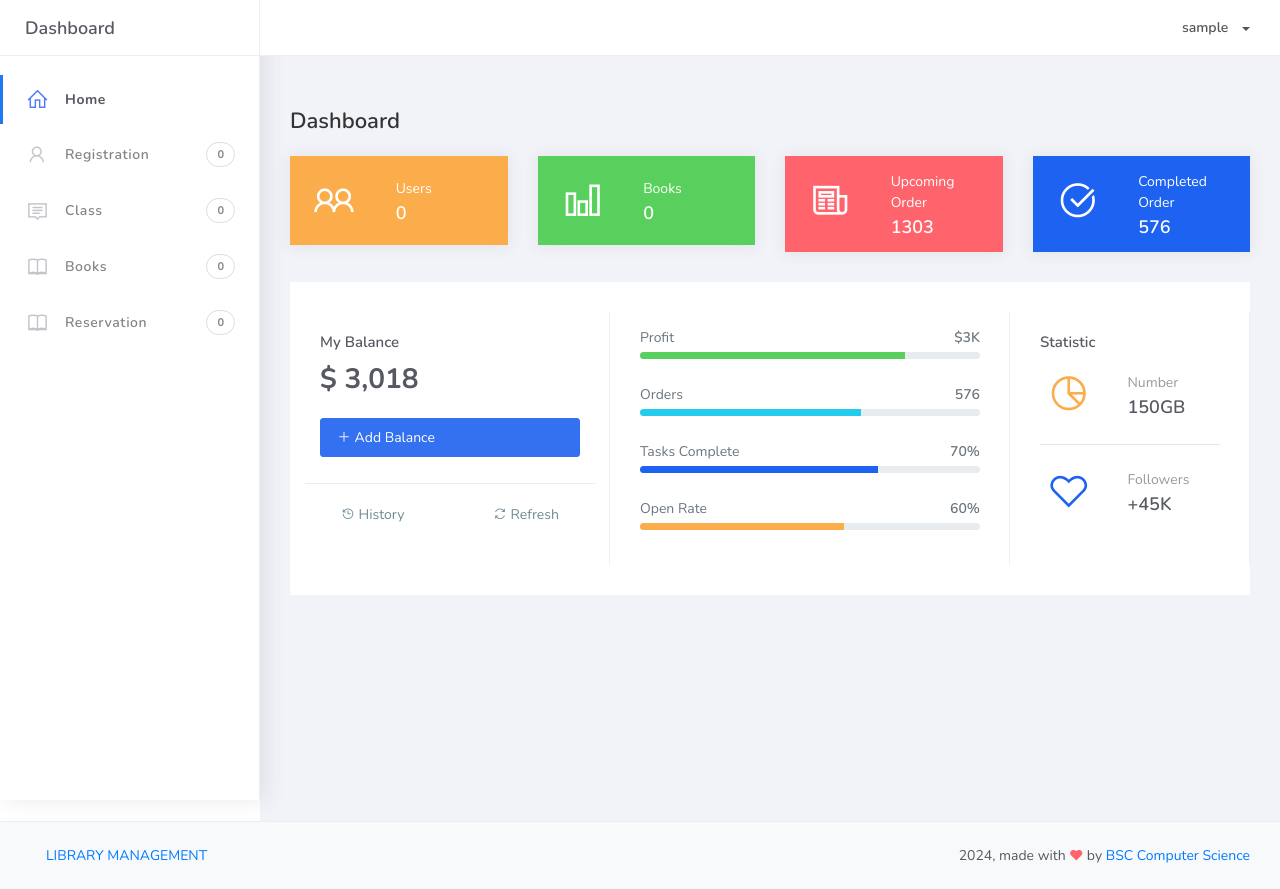
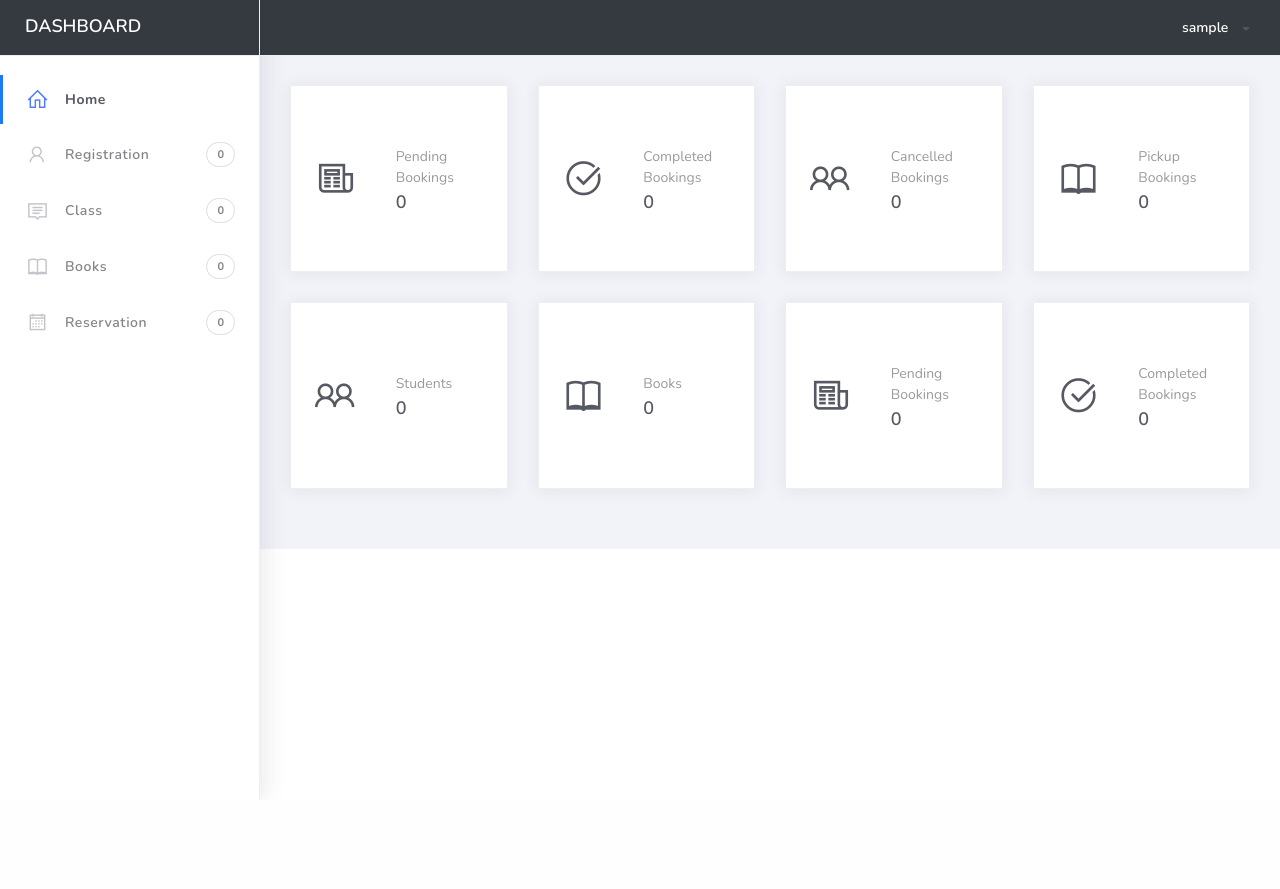
Before and after one commit to maheshmohan7319/LIBRARYMANAGEMENT, a PHP site: page /admin/admin_dashboard.php in a window 1280 px wide. After the commit the page ends 800 px from the top, so only its background shows below. Run offline with PHP 8.4, Linux system fonts and the light colour scheme; the visitor is signed in with stand-in values (Sample User, id 1); data that the repository does not hold is empty.

Commit message:
commit changes

```diff
--- a/admin/admin_dashboard.php
+++ b/admin/admin_dashboard.php
@@ -2,60 +2,123 @@
 include 'header.php';
 include 'nav.php';
 
-session_start();
+
+$rp_count_query = "SELECT COUNT(*) AS rp_count FROM reservations WHERE status = 'pending'";
+$rp_count_result = $conn->query($rp_count_query);
+$rp_count = $rp_count_result->fetch_assoc()['rp_count'];
+
+$rc_count_query = "SELECT COUNT(*) AS rc_count FROM reservations WHERE status = 'completed'";
+$rc_count_result = $conn->query($rc_count_query);
+$rc_count = $rc_count_result->fetch_assoc()['rc_count'];
+
+$rca_count_query = "SELECT COUNT(*) AS rca_count FROM reservations WHERE status = 'cancelled'";
+$rca_count_result = $conn->query($rca_count_query);
+$rca_count = $rca_count_result->fetch_assoc()['rca_count'];
 
 
-if (!isset($_SESSION['user_id']) || $_SESSION['role'] != 'admin') {
-    header("Location: index.php");
-    exit();
-}
+$rcp_count_query = "SELECT COUNT(*) AS rc_count FROM reservations WHERE status = 'picked'";
+$rcp_count_result = $conn->query($rcp_count_query);
+$rcp_count = $rcp_count_result->fetch_assoc()['rc_count'];
 
-$admin_id = $_SESSION['user_id'];
-
-
-$user_count_query = "SELECT COUNT(*) AS user_count FROM users";
-$user_count_result = $conn->query($user_count_query);
-$user_count = $user_count_result->fetch_assoc()['user_count'];
-
-
-$book_count_query = "SELECT COUNT(*) AS book_count FROM books";
-$book_count_result = $conn->query($book_count_query);
-$book_count = $book_count_result->fetch_assoc()['book_count'];
 
 ?>
 
 
 
-<!DOCTYPE html>
-<html>
-<head>
-	<meta http-equiv="X-UA-Compatible" content="IE=edge,chrome=1" />
-	<title>Admin Dashboard</title>
-	<meta content='width=device-width, initial-scale=1.0, maximum-scale=1.0, user-scalable=0, shrink-to-fit=no' name='viewport' />
-	<link rel="stylesheet" href="../assets/css/bootstrap.min.css">
-	<link rel="stylesheet" href="https://fonts.googleapis.com/css?family=Nunito:200,200i,300,300i,400,400i,600,600i,700,700i,800,800i,900,900i">
-	<link rel="stylesheet" href="../assets/css/ready.css">
-	<link rel="stylesheet" href="../assets/css/demo.css">
-</head>
-<body>
-	<div class="wrapper">
 <div class="main-panel">
     <div class="content">
         <div class="container-fluid">
-						<h4 class="page-title">Dashboard</h4>
             <div class="row">
                 <div class="col-md-3">
-								<div class="card card-stats card-warning">
-									<div class="card-body ">
+                    <div class="card card-stats bg-white shadow">
+                        <div class="card-body">
                             <div class="row">
-											<div class="col-5">
+                                <div class="col-5 py-5">
+                                    <div class="icon-big text-center">
+                                        <i class="la la-newspaper-o"></i>
+                                    </div>
+                                </div>
+                                <div class="col-7 d-flex align-items-center">
+                                    <div class="numbers">
+                                        <p class="card-category">Pending Bookings</p>
+                                        <h4 class="card-title"><?php echo $rp_count; ?></h4>
+                                    </div>
+                                </div>
+                            </div>
+                        </div>
+                    </div>
+                </div>
+                <div class="col-md-3">
+                    <div class="card card-stats bg-white shadow">
+                        <div class="card-body">
+                            <div class="row">
+                                <div class="col-5  py-5">
+                                    <div class="icon-big text-center">
+                                        <i class="la la-check-circle"></i>
+                                    </div>
+                                </div>
+                                <div class="col-7 d-flex align-items-center">
+                                    <div class="numbers">
+                                        <p class="card-category">Completed Bookings</p>
+                                        <h4 class="card-title"><?php echo $rc_count; ?></h4>
+                                    </div>
+                                </div>
+                            </div>
+                        </div>
+                    </div>
+                </div>
+				<div class="col-md-3">
+                    <div class="card card-stats bg-white shadow">
+                        <div class="card-body">
+                            <div class="row">
+                                <div class="col-5 py-5">
                                     <div class="icon-big text-center">
                                         <i class="la la-users"></i>
                                     </div>
                                 </div>
                                 <div class="col-7 d-flex align-items-center">
                                     <div class="numbers">
-													<p class="card-category">Users</p>
+                                        <p class="card-category">Cancelled Bookings</p>
+                                        <h4 class="card-title"><?php echo $rca_count; ?></h4>
+                                    </div>
+                                </div>
+                            </div>
+                        </div>
+                    </div>
+                </div>
+                <div class="col-md-3">
+                    <div class="card card-stats bg-white shadow">
+                        <div class="card-body">
+                            <div class="row">
+                                <div class="col-5 py-5" >
+                                    <div class="icon-big text-center">
+                                        <i class="la la-book"></i>
+                                    </div>
+                                </div>
+                                <div class="col-7 d-flex align-items-center">
+                                    <div class="numbers">
+                                        <p class="card-category">Pickup Bookings</p>
+                                        <h4 class="card-title"><?php echo $rcp_count; ?></h4>
+                                    </div>
+                                </div>
+                            </div>
+                        </div>
+                    </div>
+                </div>
+            </div>
+			<div class="row">
+                <div class="col-md-3">
+                    <div class="card card-stats bg-white shadow">
+                        <div class="card-body">
+                            <div class="row">
+                                <div class="col-5 py-5">
+                                    <div class="icon-big text-center">
+                                        <i class="la la-users"></i>
+                                    </div>
+                                </div>
+                                <div class="col-7 d-flex align-items-center">
+                                    <div class="numbers">
+                                        <p class="card-category">Students</p>
                                         <h4 class="card-title"><?php echo $user_count; ?></h4>
                                     </div>
                                 </div>
@@ -64,12 +127,12 @@ $book_count = $book_count_result->fetch_assoc()['book_count'];
                     </div>
                 </div>
                 <div class="col-md-3">
-								<div class="card card-stats card-success">
-									<div class="card-body ">
+                    <div class="card card-stats bg-white shadow">
+                        <div class="card-body">
                             <div class="row">
-											<div class="col-5">
+                                <div class="col-5 py-5" >
                                     <div class="icon-big text-center">
-													<i class="la la-bar-chart"></i>
+                                        <i class="la la-book"></i>
                                     </div>
                                 </div>
                                 <div class="col-7 d-flex align-items-center">
@@ -83,18 +146,18 @@ $book_count = $book_count_result->fetch_assoc()['book_count'];
                     </div>
                 </div>
                 <div class="col-md-3">
-								<div class="card card-stats card-danger">
+                    <div class="card card-stats bg-white shadow">
                         <div class="card-body">
                             <div class="row">
-											<div class="col-5">
+                                <div class="col-5 py-5">
                                     <div class="icon-big text-center">
                                         <i class="la la-newspaper-o"></i>
                                     </div>
                                 </div>
                                 <div class="col-7 d-flex align-items-center">
                                     <div class="numbers">
-													<p class="card-category">Upcoming Order</p>
-													<h4 class="card-title">1303</h4>
+                                        <p class="card-category">Pending Bookings</p>
+                                        <h4 class="card-title"><?php echo $rp_count; ?></h4>
                                     </div>
                                 </div>
                             </div>
@@ -102,116 +165,20 @@ $book_count = $book_count_result->fetch_assoc()['book_count'];
                     </div>
                 </div>
                 <div class="col-md-3">
-								<div class="card card-stats card-primary">
-									<div class="card-body ">
+                    <div class="card card-stats bg-white shadow">
+                        <div class="card-body">
                             <div class="row">
-											<div class="col-5">
+                                <div class="col-5  py-5">
                                     <div class="icon-big text-center">
                                         <i class="la la-check-circle"></i>
                                     </div>
                                 </div>
                                 <div class="col-7 d-flex align-items-center">
                                     <div class="numbers">
-													<p class="card-category">Completed Order</p>
-													<h4 class="card-title">576</h4>
+                                        <p class="card-category">Completed Bookings</p>
+                                        <h4 class="card-title"><?php echo $rc_count; ?></h4>
                                     </div>
                                 </div>
-										</div>
-									</div>
-								</div>
-							</div>
-
-						</div>
-						<div class="row">
-
-							<div class="col-md-12 mx-auto">
-
-								<div class="row row-card-no-pd">
-							<div class="col-md-4">
-								<div class="card">
-									<div class="card-body">
-										<p class="fw-bold mt-1">My Balance</p>
-										<h4><b>$ 3,018</b></h4>
-										<a href="#" class="btn btn-primary btn-full text-left mt-3 mb-3"><i class="la la-plus"></i> Add Balance</a>
-									</div>
-									<div class="card-footer">
-										<ul class="nav">
-											<li class="nav-item"><a class="btn btn-default btn-link" href="#"><i class="la la-history"></i> History</a></li>
-											<li class="nav-item ml-auto"><a class="btn btn-default btn-link" href="#"><i class="la la-refresh"></i> Refresh</a></li>
-										</ul>
-									</div>
-								</div>
-							</div>
-							<div class="col-md-5">
-								<div class="card">
-									<div class="card-body">
-										<div class="progress-card">
-											<div class="d-flex justify-content-between mb-1">
-												<span class="text-muted">Profit</span>
-												<span class="text-muted fw-bold"> $3K</span>
-											</div>
-											<div class="progress mb-2" style="height: 7px;">
-												<div class="progress-bar bg-success" role="progressbar" style="width: 78%" aria-valuenow="78" aria-valuemin="0" aria-valuemax="100" data-toggle="tooltip" data-placement="top" title="78%"></div>
-											</div>
-										</div>
-										<div class="progress-card">
-											<div class="d-flex justify-content-between mb-1">
-												<span class="text-muted">Orders</span>
-												<span class="text-muted fw-bold"> 576</span>
-											</div>
-											<div class="progress mb-2" style="height: 7px;">
-												<div class="progress-bar bg-info" role="progressbar" style="width: 65%" aria-valuenow="60" aria-valuemin="0" aria-valuemax="100" data-toggle="tooltip" data-placement="top" title="65%"></div>
-											</div>
-										</div>
-										<div class="progress-card">
-											<div class="d-flex justify-content-between mb-1">
-												<span class="text-muted">Tasks Complete</span>
-												<span class="text-muted fw-bold"> 70%</span>
-											</div>
-											<div class="progress mb-2" style="height: 7px;">
-												<div class="progress-bar bg-primary" role="progressbar" style="width: 70%" aria-valuenow="70" aria-valuemin="0" aria-valuemax="100" data-toggle="tooltip" data-placement="top" title="70%"></div>
-											</div>
-										</div>
-										<div class="progress-card">
-											<div class="d-flex justify-content-between mb-1">
-												<span class="text-muted">Open Rate</span>
-												<span class="text-muted fw-bold"> 60%</span>
-											</div>
-											<div class="progress mb-2" style="height: 7px;">
-												<div class="progress-bar bg-warning" role="progressbar" style="width: 60%" aria-valuenow="60" aria-valuemin="0" aria-valuemax="100" data-toggle="tooltip" data-placement="top" title="60%"></div>
-											</div>
-										</div>
-									</div>
-								</div>
-							</div>
-							<div class="col-md-3">
-								<div class="card card-stats">
-									<div class="card-body">
-										<p class="fw-bold mt-1">Statistic</p>
-										<div class="row">
-											<div class="col-5">
-												<div class="icon-big text-center icon-warning">
-													<i class="la la-pie-chart text-warning"></i>
-												</div>
-											</div>
-											<div class="col-7 d-flex align-items-center">
-												<div class="numbers">
-													<p class="card-category">Number</p>
-													<h4 class="card-title">150GB</h4>
-												</div>
-											</div>
-										</div>
-										<hr/>
-										<div class="row">
-											<div class="col-5">
-												<div class="icon-big text-center">
-													<i class="la la-heart-o text-primary"></i>
-												</div>
-											</div>
-											<div class="col-7 d-flex align-items-center">
-												<div class="numbers">
-													<p class="card-category">Followers</p>
-													<h4 class="card-title">+45K</h4>
                             </div>
                         </div>
                     </div>
@@ -223,36 +190,18 @@ $book_count = $book_count_result->fetch_assoc()['book_count'];
 </div>
 </div>
 
-					</div>
-				</div>
-			</div>
-		</div>
-	</div>
-
-	<footer class="footer bg-light">
-        <div class="container-fluid">
-            <nav class="pull-left">
-                <ul class="nav">
-                    <li class="nav-item">
-                        <a class="nav-link" href="#">
-                            LIBRARY MANAGEMENT
-                        </a>
-                    </li>
-                </ul>
-            </nav>
-            <div class="ml-auto">
-                <span>2024, made with <i class="la la-heart heart text-danger"></i> by <a href="#">BSC Computer Science</a></span>
-            </div>
-        </div>
-    </footer>
-
-</body>
 <script src="../assets/js/core/jquery.3.2.1.min.js"></script>
 <script src="../assets/js/plugin/jquery-ui-1.12.1.custom/jquery-ui.min.js"></script>
 <script src="../assets/js/core/popper.min.js"></script>
 <script src="../assets/js/core/bootstrap.min.js"></script>
+<script src="../assets/js/plugin/chartist/chartist.min.js"></script>
+<script src="../assets/js/plugin/chartist/plugin/chartist-plugin-tooltip.min.js"></script>
+<script src="../assets/js/plugin/bootstrap-toggle/bootstrap-toggle.min.js"></script>
+<script src="../assets/js/plugin/jquery-mapael/jquery.mapael.min.js"></script>
+<script src="../assets/js/plugin/jquery-mapael/maps/world_countries.min.js"></script>
 <script src="../assets/js/plugin/chart-circle/circles.min.js"></script>
 <script src="../assets/js/plugin/jquery-scrollbar/jquery.scrollbar.min.js"></script>
 <script src="../assets/js/ready.min.js"></script>
 <script src="../assets/js/demo.js"></script>
+</body>
 </html>
--- a/admin/book.php
+++ b/admin/book.php
@@ -35,7 +35,7 @@ $result = $conn->query($sql);
 <html>
 <head>
     <meta http-equiv="X-UA-Compatible" content="IE=edge,chrome=1" />
-    <title>LMS - Book List</title>
+    <title>LMS - Books</title>
     <meta content='width=device-width, initial-scale=1.0, maximum-scale=1.0, user-scalable=0, shrink-to-fit=no' name='viewport' />
     <link rel="stylesheet" href="../assets/css/bootstrap.min.css">
     <link rel="stylesheet" href="https://fonts.googleapis.com/css?family=Nunito:200,200i,300,300i,400,400i,600,600i,700,700i,800,800i,900,900i">
@@ -54,7 +54,7 @@ $result = $conn->query($sql);
         <div class="main-panel">
             <div class="content">
                 <div class="container-fluid">
-                    <h4 class="page-title">Book List</h4>
+                    <h4 class="page-title">Books</h4>
                     <div class="d-flex justify-content-end mb-3">
                         <a href="book_creation.php" class="btn btn-dark btn-lg">Create Book</a>
                     </div>
--- a/admin/class.php
+++ b/admin/class.php
@@ -35,7 +35,7 @@ $result = $conn->query($sql);
 <html>
 <head>
     <meta http-equiv="X-UA-Compatible" content="IE=edge,chrome=1" />
-    <title>LMS - Class List</title>
+    <title>LMS - Classes</title>
     <meta content='width=device-width, initial-scale=1.0, maximum-scale=1.0, user-scalable=0, shrink-to-fit=no' name='viewport' />
     <link rel="stylesheet" href="../assets/css/bootstrap.min.css">
     <link rel="stylesheet" href="https://fonts.googleapis.com/css?family=Nunito:200,200i,300,300i,400,400i,600,600i,700,700i,800,800i,900,900i">
@@ -47,7 +47,7 @@ $result = $conn->query($sql);
         <div class="main-panel">
             <div class="content">
                 <div class="container-fluid">
-                    <h4 class="page-title">Class List</h4>
+                    <h4 class="page-title">Classes</h4>
                     <div class="d-flex justify-content-end mb-3">
                         <a href="class_creation.php" class="btn btn-dark btn-lg">Create Class</a>
                     </div>
--- a/admin/header.php
+++ b/admin/header.php
@@ -19,31 +19,20 @@ $admin_id = $_SESSION['username'];
     <link rel="stylesheet" href="../assets/css/demo.css">
 </head>
 <body>
-<div class="main-header">
+<div class="main-header -dark bg-dark">
     <div class="logo-header">
-        <a href="admin_dashboard.php" class="logo">Dashboard</a>
-        <button class="navbar-toggler sidenav-toggler ml-auto" type="button" data-toggle="collapse" data-target="collapse" aria-controls="sidebar" aria-expanded="false" aria-label="Toggle navigation">
-            <span class="navbar-toggler-icon"></span>
-        </button>
-        <button class="topbar-toggler more"><i class="la la-ellipsis-v"></i></button>
+        <a href="admin_dashboard.php" class="logo"  style="color: white;">DASHBOARD</a>
     </div>
-    <nav class="navbar navbar-header navbar-expand-lg">
+    <nav class="navbar navbar-header navbar-expand-lg navbar-dark bg-dark">
         <div class="container-fluid">
             <ul class="navbar-nav topbar-nav ml-md-auto align-items-center">
                 <li class="nav-item dropdown">
-                    <a class="dropdown-toggle profile-pic" data-toggle="dropdown" href="#" aria-expanded="false">
-                        <span><?php echo $admin_id; ?></span>
-                    </a>
+                <a class="dropdown-toggle profile-pic text-white" data-toggle="dropdown" href="#" aria-expanded="false">
+                    <span class="h5"  style="color: white;"><?php echo $admin_id; ?></span>
+                </a>
+
                     <ul class="dropdown-menu dropdown-user">
-                        <li>
-                            <div class="user-box">
-                                <div class="u-text">
-                                    <h4><?php echo $admin_id; ?></h4>
-                                    <p class="text-muted">Admin</p>
-                                    <a href="profile.html" class="btn btn-rounded btn-danger btn-sm">View Profile</a>
-                                </div>
-                            </div>
-                        </li>
+                    <a class="dropdown-item" href="../logout.php"><i class="fa fa-power-off"></i> View Profile</a>
                         <div class="dropdown-divider"></div>
                         <a class="dropdown-item" href="../logout.php"><i class="fa fa-power-off"></i> Logout</a>
                     </ul>
--- a/admin/nav.php
+++ b/admin/nav.php
@@ -1,12 +1,10 @@
 <?php
 include '../db_connect.php';
 
-// Fetch the count of users
 $user_count_query = "SELECT COUNT(*) AS user_count FROM users";
 $user_count_result = $conn->query($user_count_query);
 $user_count = $user_count_result->fetch_assoc()['user_count'];
 
-// Fetch the count of classes
 $class_count_query = "SELECT COUNT(*) AS class_count FROM classes";
 $class_count_result = $conn->query($class_count_query);
 $class_count = $class_count_result->fetch_assoc()['class_count'];
@@ -19,61 +17,47 @@ $reservation_count_query = "SELECT COUNT(*) AS reservation_count FROM reservatio
 $reservation_count_result = $conn->query($reservation_count_query);
 $reservation_count = $reservation_count_result->fetch_assoc()['reservation_count'];
 
+
+$current_page = basename($_SERVER['PHP_SELF']);
 ?>
 
-<!DOCTYPE html>
-<html lang="en">
-<head>
-    <<meta http-equiv="X-UA-Compatible" content="IE=edge,chrome=1" />
-	<meta content='width=device-width, initial-scale=1.0, maximum-scale=1.0, user-scalable=0, shrink-to-fit=no' name='viewport' />
-	<link rel="stylesheet" href="../assets/css/bootstrap.min.css">
-	<link rel="stylesheet" href="https://fonts.googleapis.com/css?family=Nunito:200,200i,300,300i,400,400i,600,600i,700,700i,800,800i,900,900i">
-	<link rel="stylesheet" href="../assets/css/ready.css">
-	<link rel="stylesheet" href="../assets/css/demo.css">
-</head>
-<body>
 <div class="sidebar">
     <div class="scrollbar-inner sidebar-wrapper">
-
         <ul class="nav">
-						<li class="nav-item active">
+            <li class="nav-item <?php echo $current_page == 'admin_dashboard.php' ? 'active' : ''; ?>">
                 <a href="admin_dashboard.php">
                     <i class="la la-home"></i>
                     <p>Home</p>
                 </a>
             </li>
-						<li class="nav-item">
+            <li class="nav-item <?php echo $current_page == 'registration.php' ? 'active' : ''; ?>">
                 <a href="registration.php">
                     <i class="la la-user"></i>
                     <p>Registration</p>
                     <span class="badge badge-count"><?php echo $user_count; ?></span>
                 </a>
             </li>
-						<li class="nav-item">
+            <li class="nav-item <?php echo $current_page == 'class.php' ? 'active' : ''; ?>">
                 <a href="class.php">
                     <i class="la la-comment"></i>
                     <p>Class</p>
                     <span class="badge badge-count"><?php echo $class_count; ?></span>
                 </a>
             </li>
-						<li class="nav-item">
+            <li class="nav-item <?php echo $current_page == 'book.php' ? 'active' : ''; ?>">
                 <a href="book.php">
                     <i class="la la-book"></i>
                     <p>Books</p>
                     <span class="badge badge-count"><?php echo $book_count; ?></span>
                 </a>
             </li>
-
-						<li class="nav-item">
+            <li class="nav-item <?php echo $current_page == 'reservation.php' ? 'active' : ''; ?>">
                 <a href="reservation.php">
-							<i class="la la-book"></i>
+                    <i class="la la-calendar"></i>
                     <p>Reservation</p>
                     <span class="badge badge-count"><?php echo $reservation_count; ?></span>
                 </a>
             </li>
-
         </ul>
     </div>
 </div>
-</body>
-</html>
--- a/db_connect.php
+++ b/db_connect.php
@@ -3,7 +3,7 @@ $servername = "localhost";
 $username = "root";
 $password = "";
 $dbname = "library_system";
-$conn = new mysqli($servername, $username, $password, $dbname,3306);
+$conn = new mysqli($servername, $username, $password, $dbname,3307);
 
 if ($conn->connect_error) {
     die("Connection failed: " . $conn->connect_error);
```
Also changed, not shown: admin/registration.php (+12 -4 lines), admin/reservation.php (+35 -18 lines), assets/uploads/WhatsApp Image 2024-09-04 at 11.52.51_46d652c5_1726818586_4915.jpg (added), assets/uploads/alter_1726818655_2858.png (added), assets/uploads/customer_balance_1726818618_5325.svg (added). Lines whose indentation alone changed are shown as unchanged.
